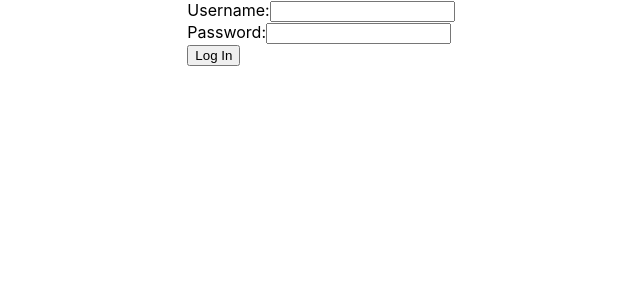
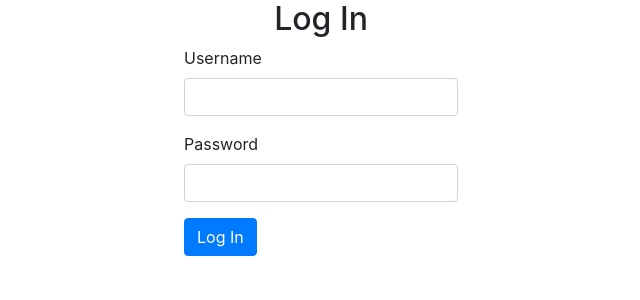
Before and after one commit to alexeipancratov/music-store, a React (Create React App) app in the folder ui/: page /eventhistory in a window 1280 px wide. Shown: the top 300 px of the page, without its empty margins (319-959 px from the left). Built offline with nearby package versions, Linux system fonts and the light colour scheme.

Commit message:
Improved styles using Bootstrap

```diff
--- a/ui/package.json
+++ b/ui/package.json
@@ -7,6 +7,7 @@
     "@testing-library/react": "^11.2.6",
     "@testing-library/user-event": "^12.8.3",
     "axios": "^0.21.1",
+    "bootstrap": "^4.6.0",
     "react": "^17.0.2",
     "react-dom": "^17.0.2",
     "react-router-dom": "^5.2.0",
--- a/ui/src/App.css
+++ b/ui/src/App.css
@@ -13,14 +13,6 @@
 }
 
 /* my styles */
-nav a {
-  padding: 5px;
-  margin: 0 10px;
-  border: 1px solid black;
-  color: white;
-  text-decoration: none;
-}
-
 #historyTable {
   margin-top: 50px;
   min-width: 970px;
--- a/ui/src/App.js
+++ b/ui/src/App.js
@@ -1,32 +1,32 @@
-import { useState } from 'react';
-import { Switch, Route } from 'react-router';
-import { BrowserRouter } from 'react-router-dom';
-import './App.css';
-import DownloadHistory from './components/DownloadHistory';
-import EventHistory from './components/EventHistory';
-import Login from './components/Login';
-import history from './History';
+import { useState } from "react";
+import { Switch, Route } from "react-router";
+import { BrowserRouter } from "react-router-dom";
+import "./App.css";
+import DownloadHistory from "./components/DownloadHistory";
+import EventHistory from "./components/EventHistory";
+import Login from "./components/Login";
+import history from "./History";
 
 function App() {
   const [token, setToken] = useState();
 
   const onSuccessfullLogin = (token) => {
     setToken(token);
-  }
+  };
 
   if (!token) {
-    return <Login onLogin={onSuccessfullLogin} />
+    return <Login onLogin={onSuccessfullLogin} />;
   }
 
   return (
     <BrowserRouter history={history}>
-      <div className="App">
-        <header className="App-header">
+      <div className="container">
+        <div className="row">
           <Switch>
             <Route path="/eventhistory" component={EventHistory} />
             <Route path="/downloadhistory" component={DownloadHistory} />
           </Switch>
-        </header>
+        </div>
       </div>
     </BrowserRouter>
   );
--- a/ui/src/components/DownloadHistory.js
+++ b/ui/src/components/DownloadHistory.js
@@ -16,9 +16,10 @@ class DownloadHistory extends React.Component {
 
   render() {
     return (
-      <div>
+      <div className="col-md">
         <Navigation />
-        <table id="historyTable">
+        <h2>Download History</h2>
+        <table id="historyTable" className="table table-hover">
           <thead>
             <tr>
               <th>ID</th>
--- a/ui/src/components/EventHistory.js
+++ b/ui/src/components/EventHistory.js
@@ -16,9 +16,10 @@ class EventHistory extends React.Component {
 
   render() {
     return (
-      <div>
+      <div className="col-md">
         <Navigation />
-        <table id="historyTable">
+        <h2>Event History</h2>
+        <table id="historyTable" className="table table-hover">
           <thead>
             <tr>
               <th>Type</th>
--- a/ui/src/components/Login.js
+++ b/ui/src/components/Login.js
@@ -27,17 +27,18 @@ const Login = ({ onLogin }) => {
 
   return (
     <div className="login-container">
+      <h2>Log In</h2>
       <form onSubmit={handleSubmit}>
-        <div>
-          <label>Username:</label>
-          <input type="text" name="username" value={username} onChange={onUsernameChange} />
+        <div className="form-group">
+          <label htmlFor="username">Username</label>
+          <input type="text" className="form-control" id="username" name="username" value={username} onChange={onUsernameChange} />
+        </div>
+        <div className="form-group">
+          <label htmlFor="password">Password</label>
+          <input type="password" className="form-control" id="password" name="password" value={password} onChange={onPasswordChange} />
         </div>
         <div>
-          <label>Password:</label>
-          <input type="password" name="password" value={password} onChange={onPasswordChange} />
-        </div>
-        <div>
-          <input type="submit" value="Log In" />
+          <button type="submit" className="btn btn-primary">Log In</button>
         </div>
       </form>
     </div>
--- a/ui/src/components/Navigation.js
+++ b/ui/src/components/Navigation.js
@@ -3,9 +3,9 @@ import { Link } from "react-router-dom";
 
 const Navigation = () => {
   return (
-    <nav>
-      <Link to="/eventhistory">Event History</Link>
-      <Link to="/downloadhistory">Download History</Link>
+    <nav className="navbar navbar-expand-lg navbar-light bg-light">
+      <Link className="nav-link" to="/eventhistory">Event History</Link>
+      <Link className="nav-link" to="/downloadhistory">Download History</Link>
     </nav>
   );
 };
--- a/ui/src/index.js
+++ b/ui/src/index.js
@@ -1,6 +1,7 @@
 import React from 'react';
 import ReactDOM from 'react-dom';
 import './index.css';
+import 'bootstrap/dist/css/bootstrap.css';
 import App from './App';
 import reportWebVitals from './reportWebVitals';
 
```
Also changed, not shown: 1 other file (tests, documents, lock files or other folders).
